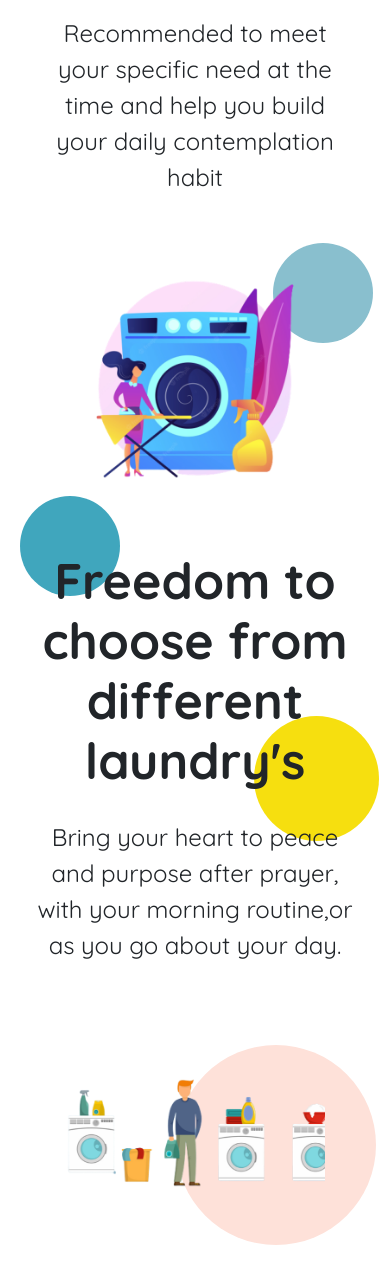
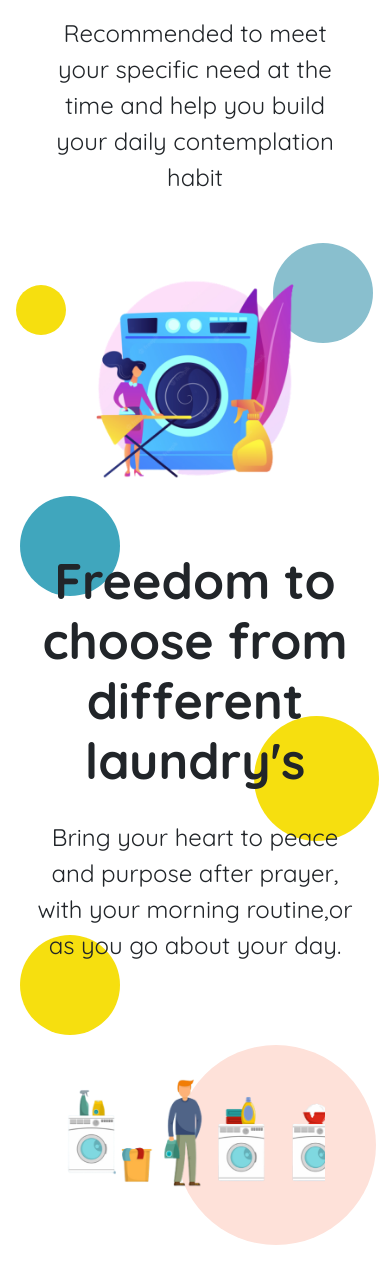
Before and after one commit to toad153/PressX-main, a plain HTML site: page index.html in a window 390 px wide. Shown: the part 3133-4394 px from the top of the page. Drawn offline with nearby package versions, Linux system fonts and the light colour scheme.

Commit message:
minor fixes

```diff
--- a/css/style.css
+++ b/css/style.css
@@ -1230,7 +1230,7 @@ p {
     width: 50px;
     background-color: #f6df0f;
     border-radius: 50%;
-    top: 730%;
+    top: 405%;
     left: 4%;
   }
 
@@ -1241,7 +1241,7 @@ p {
     width: 100px;
     background-color: #f6df0f;
     border-radius: 50%;
-    top: 620%;
+    top: 482%;
     left: 5%;
   }
 
@@ -1263,7 +1263,7 @@ p {
     width: 50px;
     background-color: #40a6bd;
     border-radius: 50%;
-    top: 650%;
+    top: 642%;
     left: 70%;
   }
 
```
